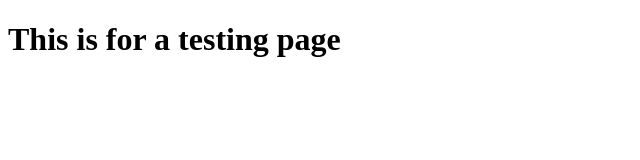
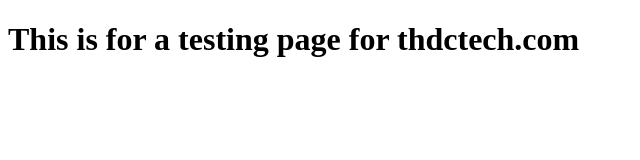
Before and after one commit to Jadesola01/test-env, a plain HTML site: page index.html in a window 1280 px wide. Shown: the whole page, without its empty margins (0-640 px from the left). Drawn offline with Linux system fonts and the light colour scheme.

Commit message:
Html edit

```diff
--- a/index.html
+++ b/index.html
@@ -6,6 +6,6 @@
   <title>Test Env</title>
 </head>
 <body>
-  <h1>This is for a testing page</h1>
+  <h1>This is for a testing page for thdctech.com</h1>
 </body>
 </html>
```
